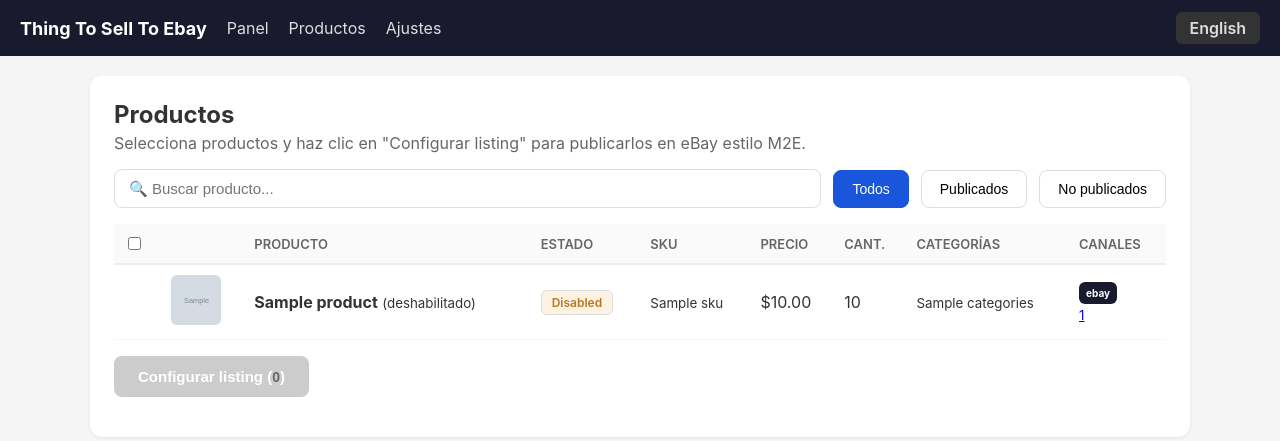
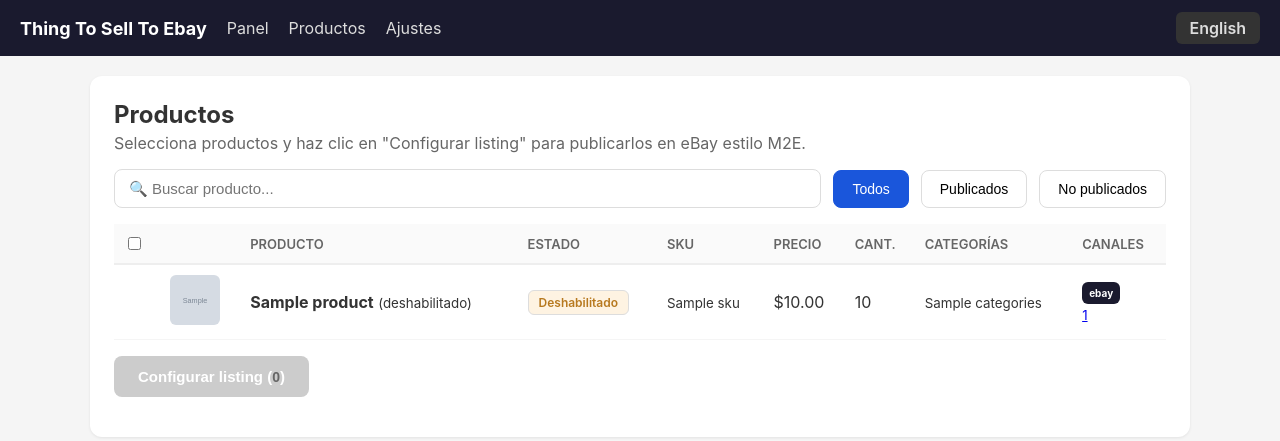
Before and after one commit to thingtosell0/thing-to-sell-to-ebay, a Flask app: template templates/products.html in a window 1280 px wide. Shown: the top 441 px of the page. Run offline with Flask 3, Linux system fonts and the light colour scheme; the template is opened without the code that fills it: most values are stand-ins (such as "Sample title", 1, 10 or a date in 2020); grey boxes marked "Sample" are stand-in pictures.

Commit message:
M2E-style app updates
- Fix products table headers and badges bilingual
- Fix settings bilingual display, add 30-day policy fields
- Add English/Español language toggle button
- Save per-product policy preferences, pre-select on revisit
- Add 30-day return policy option (275104384019) for auto parts
- Per-product policy overrides in listing setup (shipping/return/payment)
- Settings bilingual EN/ES, policy names with IDs
- Channels column: dark ebay icon when listed, gray when not (M2E parity)
- Products grid: add Status badge and Categories column (M2E parity)
- M2E-style new listing: marketplace, selling/sync/description templates, policy names

```diff
--- a/templates/products.html
+++ b/templates/products.html
@@ -35,7 +35,7 @@
     <thead>
     <tr>
       <th><input type="checkbox" id="selectall"></th>
-      <th></th><th>Producto</th><th>Estado</th><th>SKU</th><th>Precio</th><th>Cant.</th><th>Categorías</th><th>Canales</th>
+      <th></th><th>{{ 'Product' if lang == 'en' else 'Producto' }}</th><th>{{ 'Status' if lang == 'en' else 'Estado' }}</th><th>SKU</th><th>{{ 'Price' if lang == 'en' else 'Precio' }}</th><th>{{ 'Qty' if lang == 'en' else 'Cant.' }}</th><th>{{ 'Categories' if lang == 'en' else 'Categorías' }}</th><th>{{ 'Channels' if lang == 'en' else 'Canales' }}</th>
     </tr>
     </thead>
     <tbody>
@@ -43,8 +43,8 @@
     <tr data-name="{{ p.name|lower }}" data-listed="{{ '1' if p.published else '0' }}">
       <td>{% if not p.published %}<input type="checkbox" name="product_ids" value="{{ p.id }}" class="pcheck" onchange="updateCount()">{% endif %}</td>
       <td>{% if p.image %}<img src="{{ p.image }}" class="thumb">{% endif %}</td>
-      <td><strong>{{ p.name }}</strong>{% if not p.enabled %} <small>(deshabilitado)</small>{% endif %}</td>
-      <td>{% if p.enabled %}<span class="badge pub">Active</span>{% else %}<span class="badge unpub">Disabled</span>{% endif %}</td>
+      <td><strong>{{ p.name }}</strong>{% if not p.enabled %} <small>{{ '(disabled)' if lang == 'en' else '(deshabilitado)' }}</small>{% endif %}</td>
+      <td>{% if p.enabled %}<span class="badge pub">{{ 'Active' if lang == 'en' else 'Activo' }}</span>{% else %}<span class="badge unpub">{{ 'Disabled' if lang == 'en' else 'Deshabilitado' }}</span>{% endif %}</td>
       <td><small>{{ p.sku }}</small></td>
       <td>${{ "%.2f"|format(p.price) }}</td>
       <td>{{ p.quantity }}</td>
```
